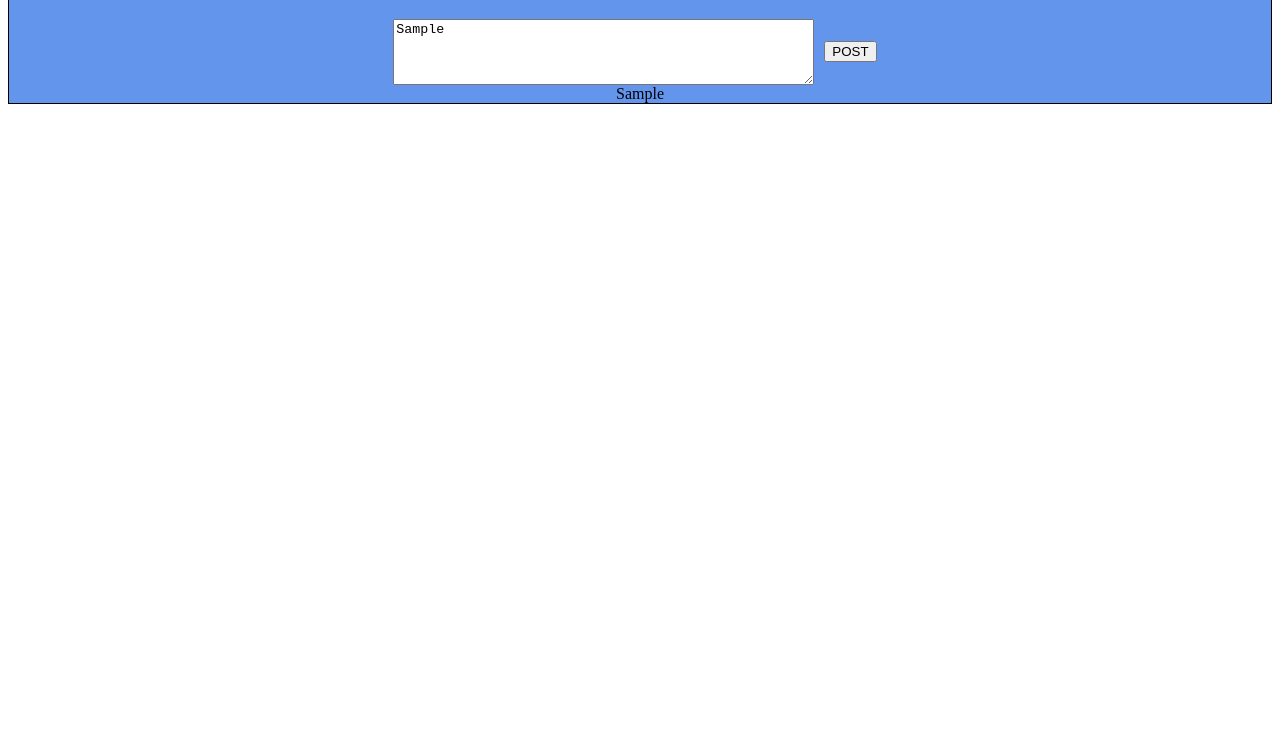
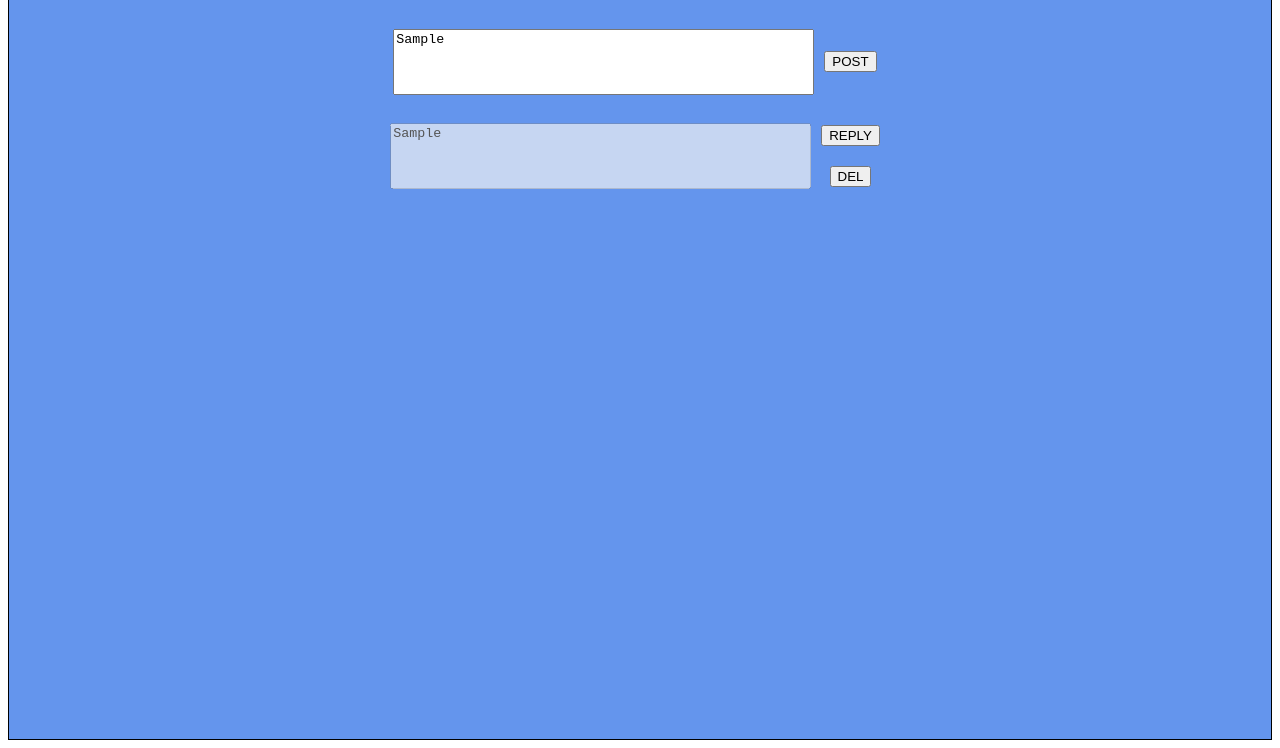
Before and after one commit to ChartistDev/CommentWidget, a website built with webpack: page src/index.html in a window 1280 px wide. Both pictures are taken after typing "Sample" into the empty fields and a click on the button "POST". Shown: the part 70-818 px from the top of the page. Built offline with nearby package versions, Linux system fonts and the light colour scheme.

Commit message:
rply and del functionality started

```diff
--- a/src/comment.css
+++ b/src/comment.css
@@ -6,7 +6,7 @@
     flex-wrap: wrap; */
     flex-flow: row wrap;
     background-color: cornflowerblue;
-    /*height: 800px;*/
+    min-height: 800px;
     justify-content: center;
 }
 .comment_container {
@@ -15,14 +15,36 @@
     flex-wrap: wrap; */
     width:100%;
     flex-flow: column wrap;
-    justify-content: center;
+    /*justify-content: center;*/
     align-items: center;
 }
 .comment_box >div {
     display: flex;
     justify-content: space-around;
     align-items: center;
+    margin: 10px;
+}
+.comment_box>div>textarea {
+    resize: none;
 }
 .comment_box >div> button {
     margin : 10px;
 }
+.comment_list_container {
+    display: flex;
+    /* flex-direction: column;
+    flex-wrap: wrap; */
+    width:100%;
+    flex-flow: column wrap;
+    justify-content: center;
+    align-items: center;
+}
+.btnDiv {
+    display: flex;
+    flex-flow: column wrap;
+    justify-content: space-around;
+    align-items: center;
+}
+.btnDiv>button {
+    margin:10px;
+}
--- a/src/index.html
+++ b/src/index.html
@@ -9,11 +9,12 @@
                 <div  class="comment_box">
                 <div>
                 <textarea id = "commentArea" cols="50" rows="4"></textarea>
+                <div class = btnDiv>
                 <button id = "postBtn">POST</button>
                 </div>
                 </div>
-                <div class = "comment_container" id = "listDiv">
-
+                </div>
+                <div class = "comment_list_container" id = "listDiv">
                 </div>
             </div>
         </div>
--- a/src/js/Comment.js
+++ b/src/js/Comment.js
@@ -1,14 +1,5 @@
-
-const post = (area, listDiv) => {
-   let commentJSON = createCommentJSON(area.value),
-   label;
-   if(commentJSON) {
-    label = document.createElement("label");
-    listDiv.appendChild(label);
-    label.innerHTML = commentJSON.comment;
-   }
-
-}
+const UNDEF = undefined;
+const state = [];
 const debounce = function(fn, delay){
     let timeout;
     return function() {
@@ -21,15 +12,57 @@ const debounce = function(fn, delay){
     }
 
 }
+const deleteComment = (el) => {
+    el.target.parentElement.parentElement.parentElement.remove();
+}
+const rplyComment = (el) => {
+
+}
+const del = debounce(deleteComment, 200);
+const post = (area, listDiv) => {
+   let commentJSON = createCommentJSON(area.value),
+   label,div, rplybtn, delbtn, rplyText, delText,outerDiv,btnDiv;
+   if(commentJSON) {
+    div = document.createElement("div");
+    outerDiv = document.createElement("div");
+    btnDiv = document.createElement("div");
+    btnDiv.className = "btnDiv";
+    div.className = "comment_box";
+    div.appendChild(outerDiv);
+    label = document.createElement("textarea");
+    label.setAttribute("disabled" ,true);
+    rplybtn = document.createElement("button");
+    rplyText = document.createTextNode("REPLY");
+    rplybtn.appendChild(rplyText)
+    delbtn = document.createElement("button");
+    delText = document.createTextNode("DEL");
+    delbtn.appendChild(delText);
+    btnDiv.appendChild(rplybtn);
+    btnDiv.appendChild(delbtn);
+    label.setAttribute("rows", "4");
+    label.setAttribute("cols", "50");
+    outerDiv.appendChild(label);
+    outerDiv.appendChild(btnDiv);
+    listDiv.appendChild(div);
+    label.innerHTML = commentJSON.comment;
+
+    delbtn.addEventListener("click", del);
+    rplybtn.addEventListener("click", rply);
+
+   }
+
+}
 const createCommentJSON = (text) => {
-    let cmt = {}
+    let cmt = {};
     if(text && text !== "") {
         Object.assign(cmt, {
             comment: text,
             replies:[]
-        })
+        });
+        state.push(cmt);
+        return cmt;
     }
-    return cmt;
+    return UNDEF;
 }
 const postComment = debounce(post, 300);
 export default postComment;
```
Also changed, not shown: 1 other file.
